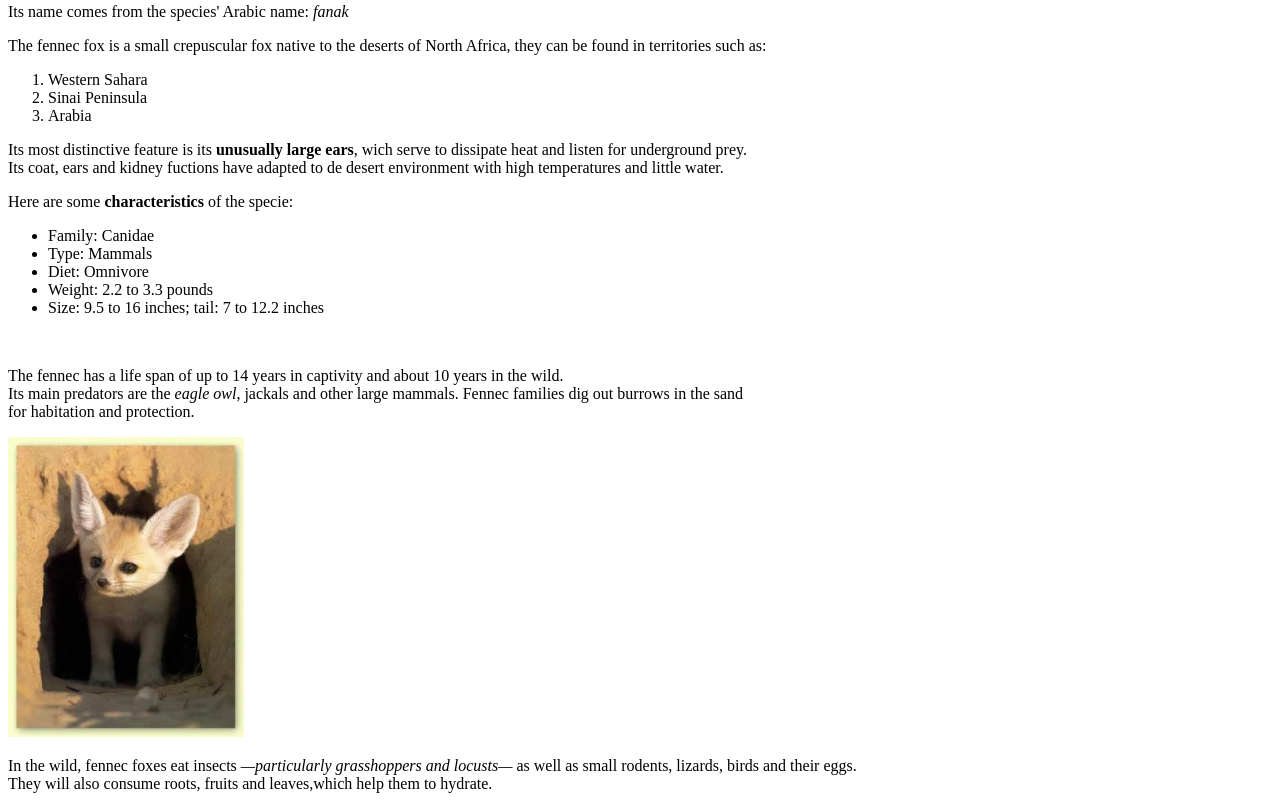
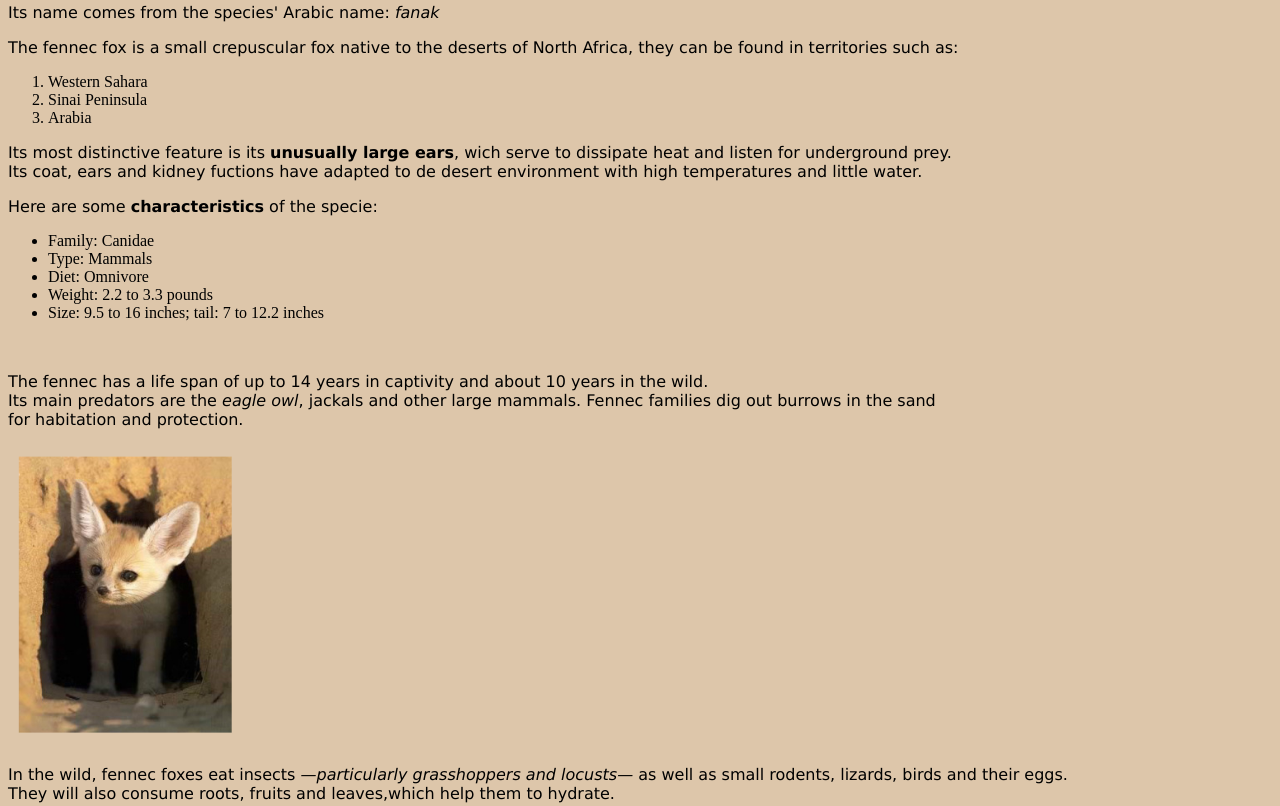
Before and after one commit to EduardoBN1/AnimalProject, a plain HTML site: page index.html in a window 1280 px wide. Shown: the part 397-1203 px from the top of the page. Drawn offline with Linux system fonts and the light colour scheme.

Commit message:
Commit after editing images

```diff
--- a/index.html
+++ b/index.html
@@ -6,6 +6,14 @@
     <meta http-equiv="X-UA-Compatible" content="IE=edge">
     <meta name="viewport" content="width=device-width, initial-scale=1.0">
     <title>EduardoBN</title>
+    <style>
+        p {
+            font-family:'Lucida Sans'
+        }
+        body {
+            background-color: #DDC6AA;
+        }
+    </style>
 </head>
 
 <body>
@@ -36,7 +44,7 @@
         Its main predators are the <em>eagle owl</em>, jackals and other large mammals. Fennec families dig out burrows in the sand<br>
         for habitation and protection.
     </p>
-    <img src="./images/2751392.jpg" alt="Image of a burrow made by these foxes" height="300">
+    <img src="./images/2751392.png" alt="Image of a burrow made by these foxes" height="300">
     <p>
         In the wild, fennec foxes eat insects <em>—particularly grasshoppers and locusts—</em> as well
         as small rodents, lizards, birds and their eggs.<br>
```
Also changed, not shown: images/2751392.jpg (deleted), images/2751392.png (added), 1 other file.
